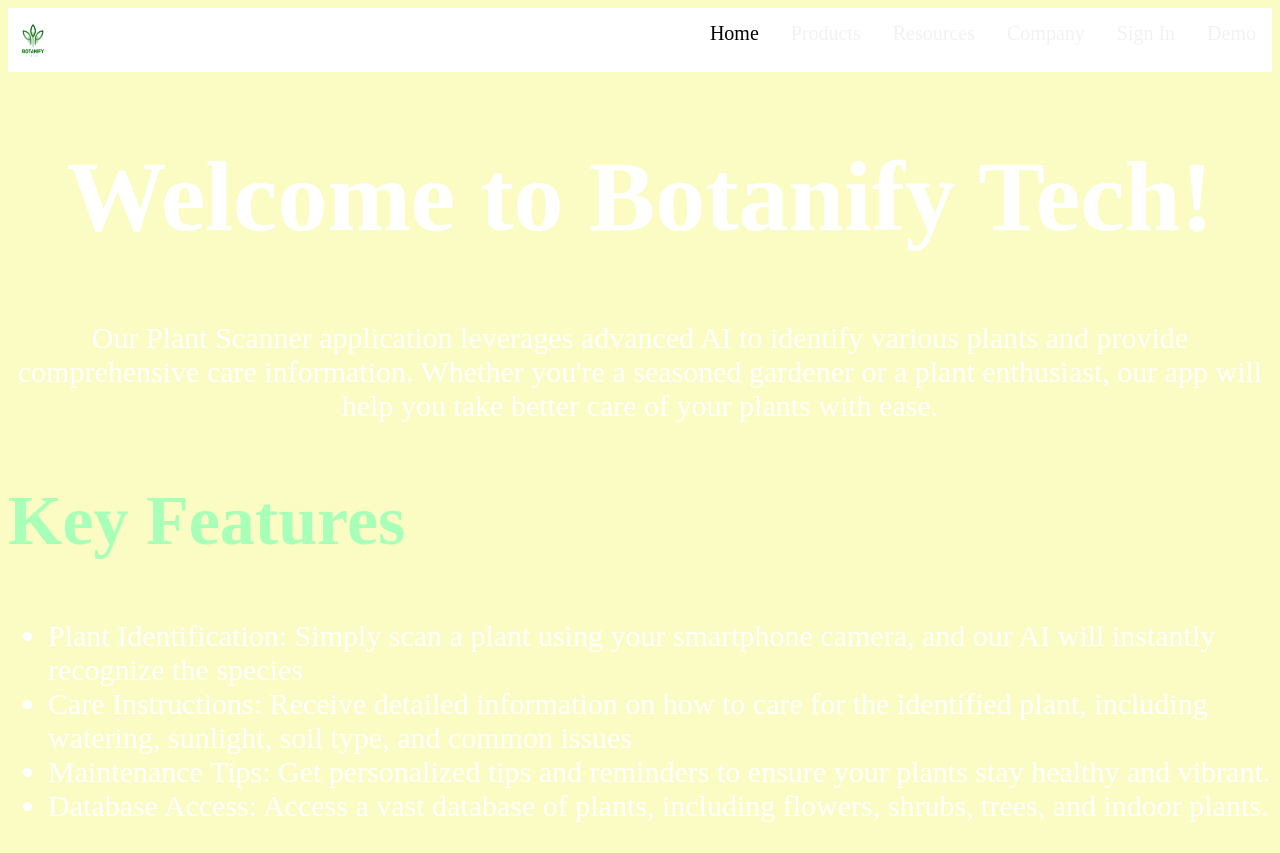
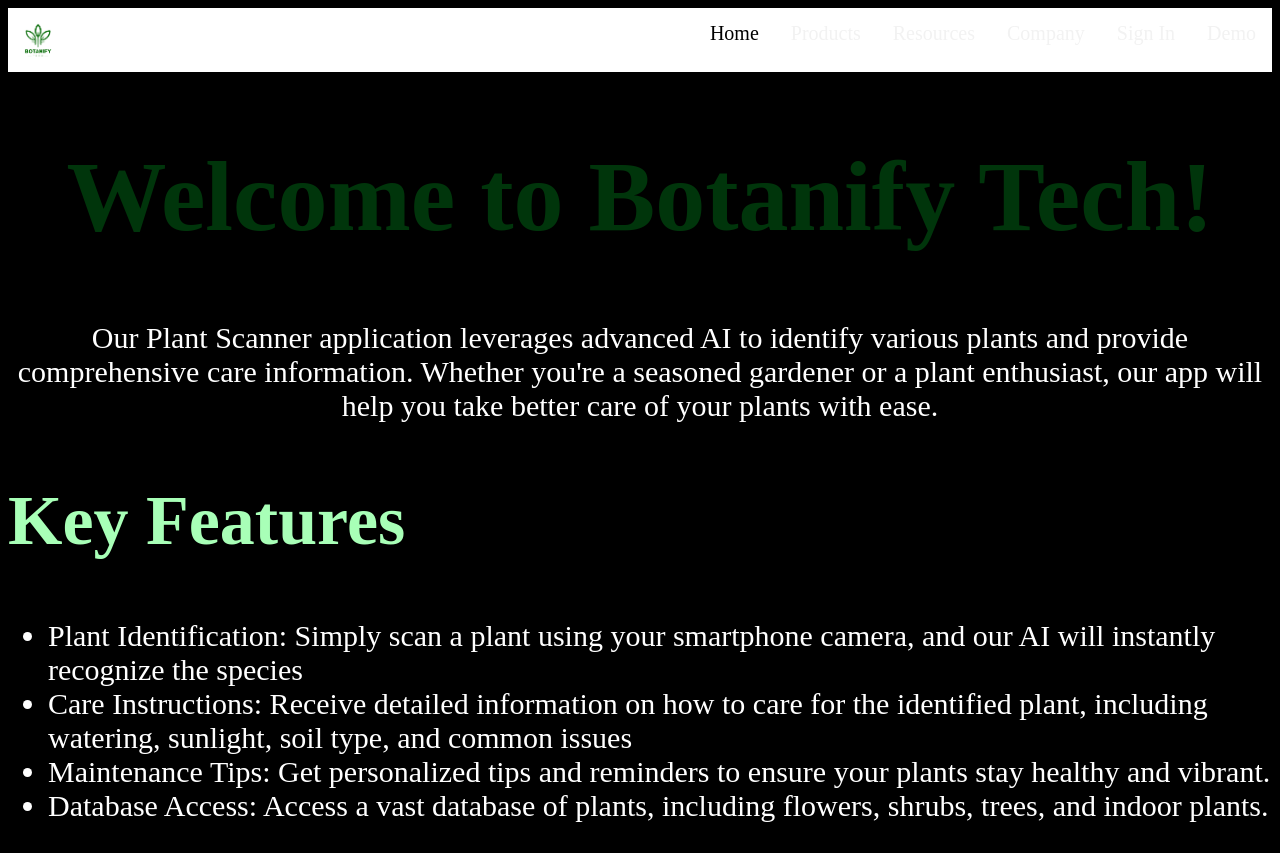
Before and after one commit to BotanifyTech/BotanifyTech.github.io, a plain HTML site: page index.html in a window 1280 px wide. Drawn offline with Linux system fonts and the light colour scheme.

Commit message:
major changes

```diff
--- a/index.html
+++ b/index.html
@@ -8,7 +8,7 @@
 
 <body>
     <div class="topnav">
-        <img src="/images/LOGO.png" alt="Logo" width = "50" height = "60">
+        <img src="/images/LOGO.png" alt="Logo" width = "60" height = "60">
         <a href="#demo">Demo</a>
         <a href="#signin">Sign In</a>
         <a href="#company">Company</a>
--- a/style.css
+++ b/style.css
@@ -1,6 +1,6 @@
 /*HOMEPAGE */
 body{
-    background-color:rgb(251, 252, 196)
+    background-color:rgb(0, 0, 0)
 }
 
 /*NAV BAR*/
@@ -39,7 +39,7 @@
 .homepage1 h1{
     font-size: 100px;
     font-family: "Poppins";
-    color:rgb(255, 255, 255) ;
+    color:rgb(0, 53, 11) ;
     text-align: center;
 }
 
```
